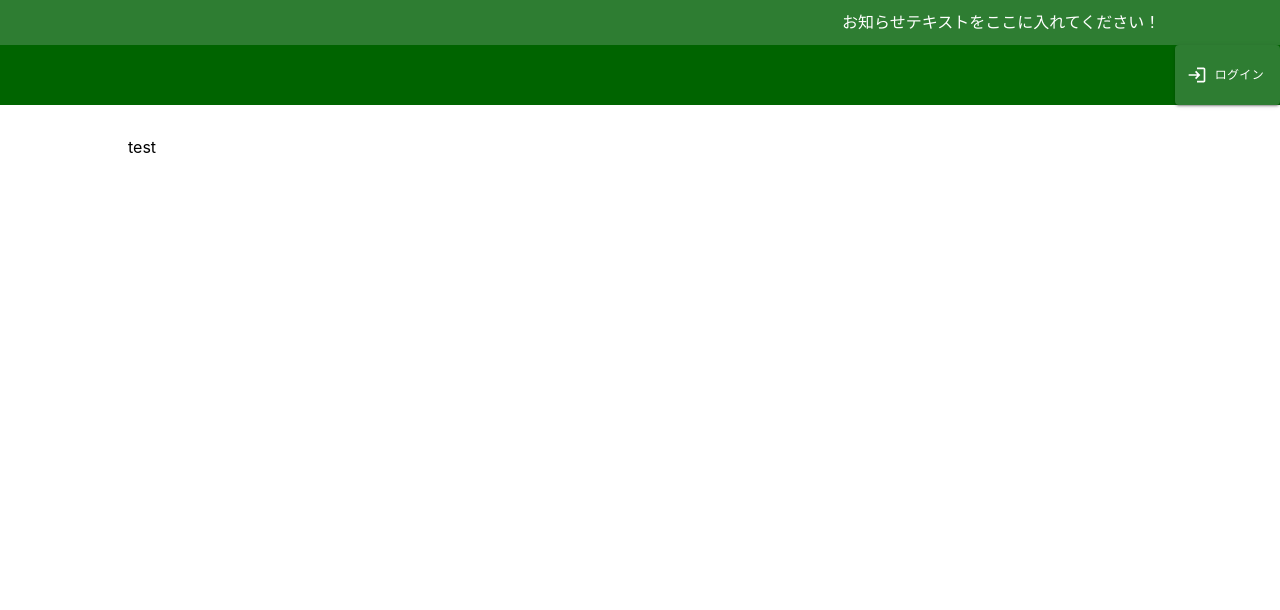
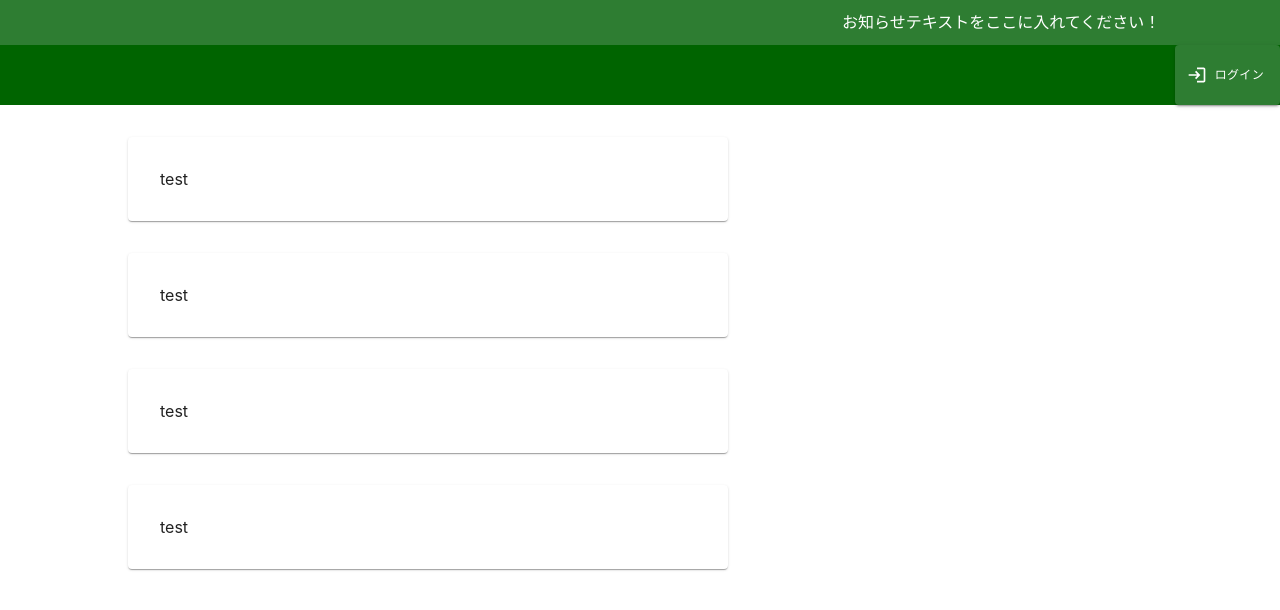
Before and after one commit to naotarian/free-frontend, a Next.js app: page /matters in a window 1280 px wide. Shown: the top 610 px of the page. Built offline with nearby package versions, Linux system fonts and the light colour scheme; no server answers; sample sign-in values are in the browser's storage.

Commit message:
検索結果エリア見た目

```diff
--- /dev/null
+++ b/components/Parts/Matters/ResultArea.js
@@ -0,0 +1,54 @@
+import React,{ useState, useEffect } from 'react'
+import { useRouter } from "next/router"
+import axios from 'axios'
+import styled from 'styled-components'
+//mui
+import Grid from '@mui/material/Grid'
+import Typography from '@mui/material/Typography'
+import Box from '@mui/material/Box'
+import Card from '@mui/material/Card'
+import CardActions from '@mui/material/CardActions'
+import CardContent from '@mui/material/CardContent'
+import Button from '@mui/material/Button'
+const ResultAreaWrapper = styled(Grid)`
+  width: 600px;
+`
+const ResultCard = styled(Card)`
+  width: 100%;
+  padding: 2rem;
+  margin-bottom: 2rem;
+  box-shadow: 7px 2px 27px -1px rgb(0 0 0 / 20%), 0px 1px 1px 0px rgb(0 0 0 / 14%), 0px 1px 3px 0px rgb(0 0 0 / 12%);
+`
+const ResultArea = () => {
+  const [token, setToken] = useState(null)
+  let backendToken = window.localStorage.getItem('token')
+  const router = useRouter()
+  if(!backendToken) {
+    //トークンがない場合はリダイレクト
+    router.push('/auth/login')
+  }
+  let url = `${process.env.NEXT_PUBLIC_API}api/get_matters`
+  const datas = []
+  axios.post(url, datas, {
+    headers: {
+      Authorization: `Bearer ${backendToken}`,
+    }
+  }).then(res => {
+    console.log(res)
+  }).catch(error => {
+    const {
+      status,
+      statusText
+    } = error.response
+    console.log(`Error! HTTP Status: ${status} ${statusText}`)
+  });
+  return (
+    <ResultAreaWrapper>
+      <ResultCard>test</ResultCard>
+      <ResultCard>test</ResultCard>
+      <ResultCard>test</ResultCard>
+      <ResultCard>test</ResultCard>
+    </ResultAreaWrapper>
+  )
+}
+export default ResultArea
--- a/pages/matters.js
+++ b/pages/matters.js
@@ -14,6 +14,7 @@ import Button from '@mui/material/Button'
 import MoveHeader from '../components/Parts/Header/MoveHeader'
 import Header from '../components/Parts/Header/Header'
 import SearchBar from '../components/Parts/Matters/SearchBar'
+import ResultArea from '../components/Parts/Matters/ResultArea'
 const WrapeprGrid = styled(Grid)`
   margin: 0 auto;
   padding: 0;
@@ -26,9 +27,7 @@ const ContentsGrid = styled(Grid)`
   display: flex;
   justify-content: space-between;
 `
-const ResultArea = styled(Grid)`
-  width: 600px;
-`
+
 const Matters = () => {
   const router = useRouter()
   const [token, setToken] = useState(null)
@@ -63,12 +62,10 @@ const Matters = () => {
         <Header token={token} userInfo={userInfo} />
       }
       <ContentsGrid>
-      {categories && categoryDetail &&
-        <SearchBar categories={categories} categoryDetail={categoryDetail} />
-      }
-        <ResultArea>
-          test
-        </ResultArea>
+        {categories && categoryDetail &&
+          <SearchBar categories={categories} categoryDetail={categoryDetail} />
+        }
+        <ResultArea />
       </ContentsGrid>
     </WrapeprGrid>
   )
```
